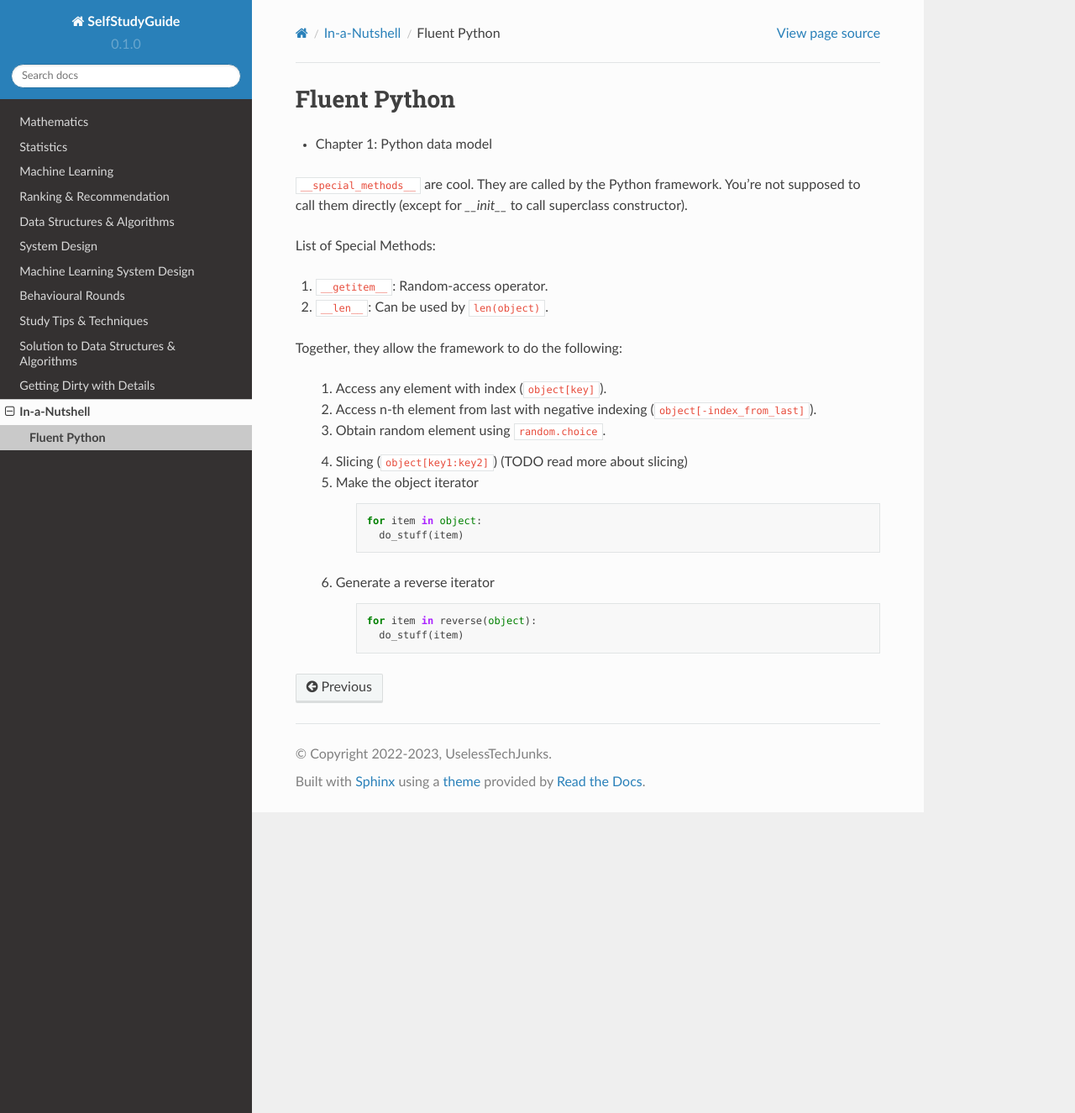
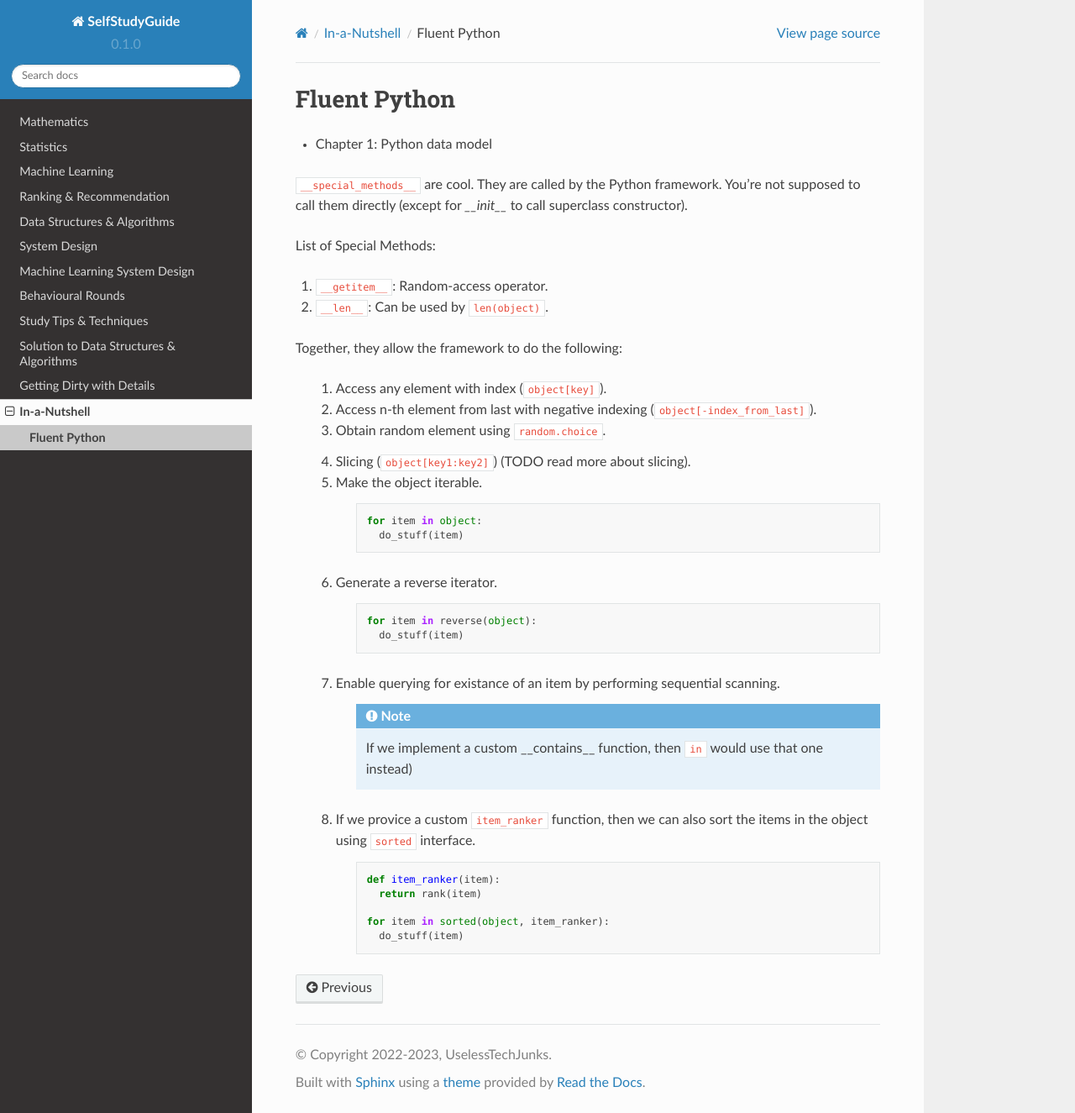
Before and after one commit to uselesstechjunks/leetcode, a Sphinx documentation site: the page built from docs/source/fluent-python.rst, in a window 1280 px wide and 1325 px high. Shown: the whole window at 84% size. Built offline with Sphinx 7.4.7 and the Read the Docs theme 2.0.0, drawn with Linux system fonts in a browser that asks for light colours.

Commit message:
Update fluent-python.rst

```diff
--- a/docs/source/fluent-python.rst
+++ b/docs/source/fluent-python.rst
@@ -22,17 +22,32 @@ Together, they allow the framework to do the following:
 
           item = choice(object) # returns a random item from object
 
-  #. Slicing (``object[key1:key2]``) (TODO read more about slicing)
-  #. Make the object iterator
+  #. Slicing (``object[key1:key2]``) (TODO read more about slicing).
+  #. Make the object iterable.
 
       .. code-block:: python
 
           for item in object:
             do_stuff(item)
 
-  #. Generate a reverse iterator
+  #. Generate a reverse iterator.
 
       .. code-block:: python
 
           for item in reverse(object):
             do_stuff(item)
+
+  #. Enable querying for existance of an item by performing sequential scanning.
+
+      .. note::
+          If we implement a custom __contains__ function, then ``in`` would use that one instead)
+
+  #. If we provice a custom ``item_ranker`` function, then we can also sort the items in the object using ``sorted`` interface.
+
+      .. code-block:: python
+
+          def item_ranker(item):
+            return rank(item)
+
+          for item in sorted(object, item_ranker):
+            do_stuff(item)
```
